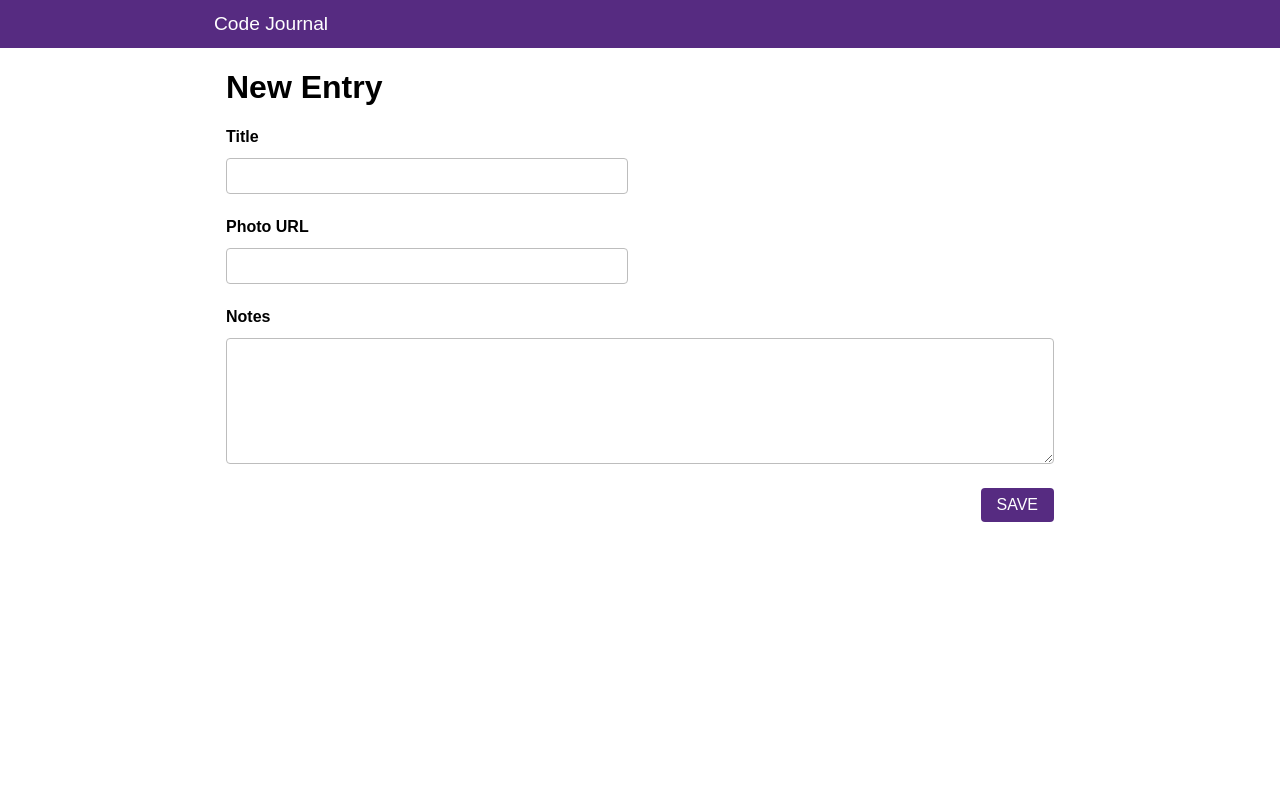
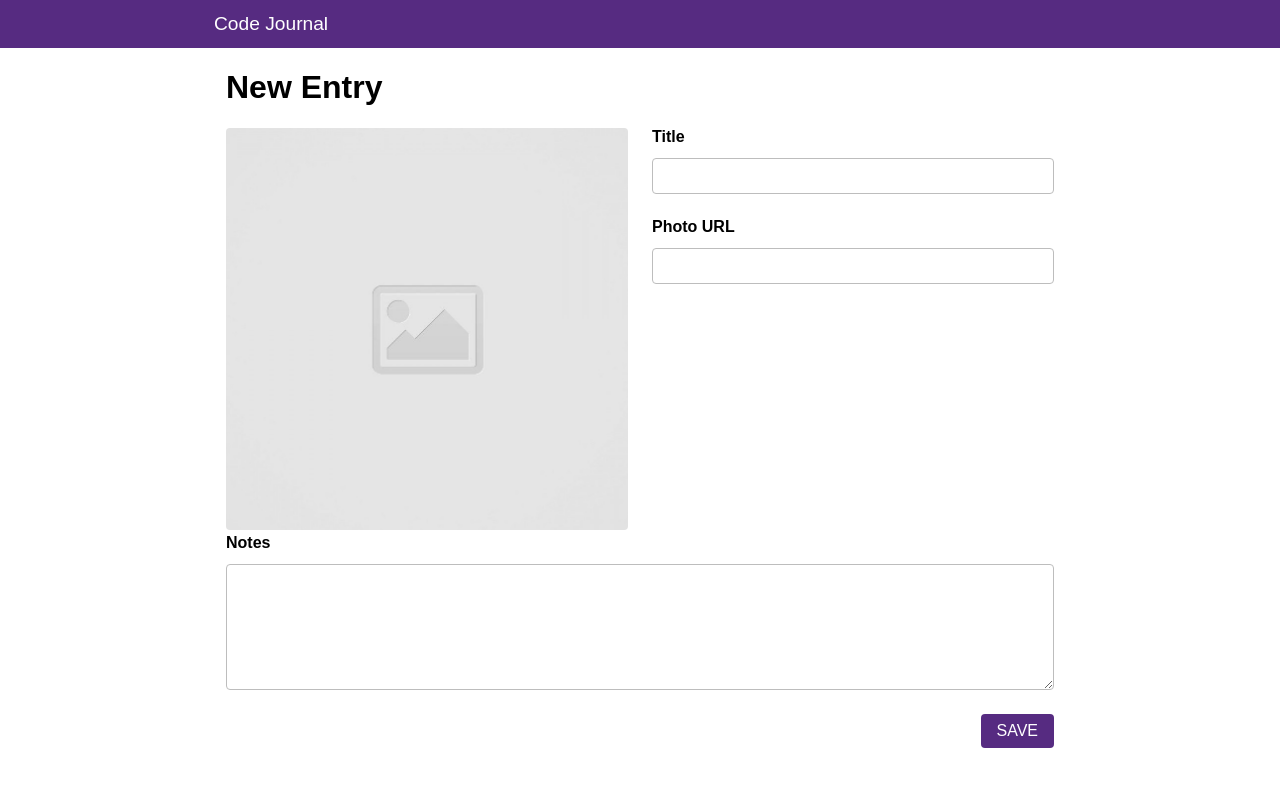
Before and after one commit to Nathan-Chon/code-journal, a website: page index.html in a window 1280 px wide. Drawn offline with Linux system fonts and the light colour scheme; a web font is replaced by a local one.

Commit message:
Preivew image input and debug of html #1

```diff
--- a/css/styles.css
+++ b/css/styles.css
@@ -29,10 +29,10 @@ textarea {
   width: 100%;
 }
 
-form,
 button,
 input,
-textarea {
+textarea,
+.preview-image {
   border-radius: 0.25rem;
 }
 
@@ -72,3 +72,7 @@ button {
 .form-actions {
   text-align: end;
 }
+
+.preview-image {
+  width: 100%;
+}
--- a/index.html
+++ b/index.html
@@ -35,6 +35,9 @@
           </div>
         </div>
         <div class="row">
+          <div class="column-half">
+            <img class="preview-image" src="images/placeholder-image-square.jpg">
+          </div>
           <div class="column-half">
             <label for="user-name">Title</label>
             <input
--- a/js/main.js
+++ b/js/main.js
@@ -0,0 +1,5 @@
+var photoUrl = document.querySelector('#photo-url');
+var previewImage = document.querySelector('.preview-image');
+photoUrl.addEventListener('input', function (event) {
+  previewImage.setAttribute('src', event.target.value);
+});
```
